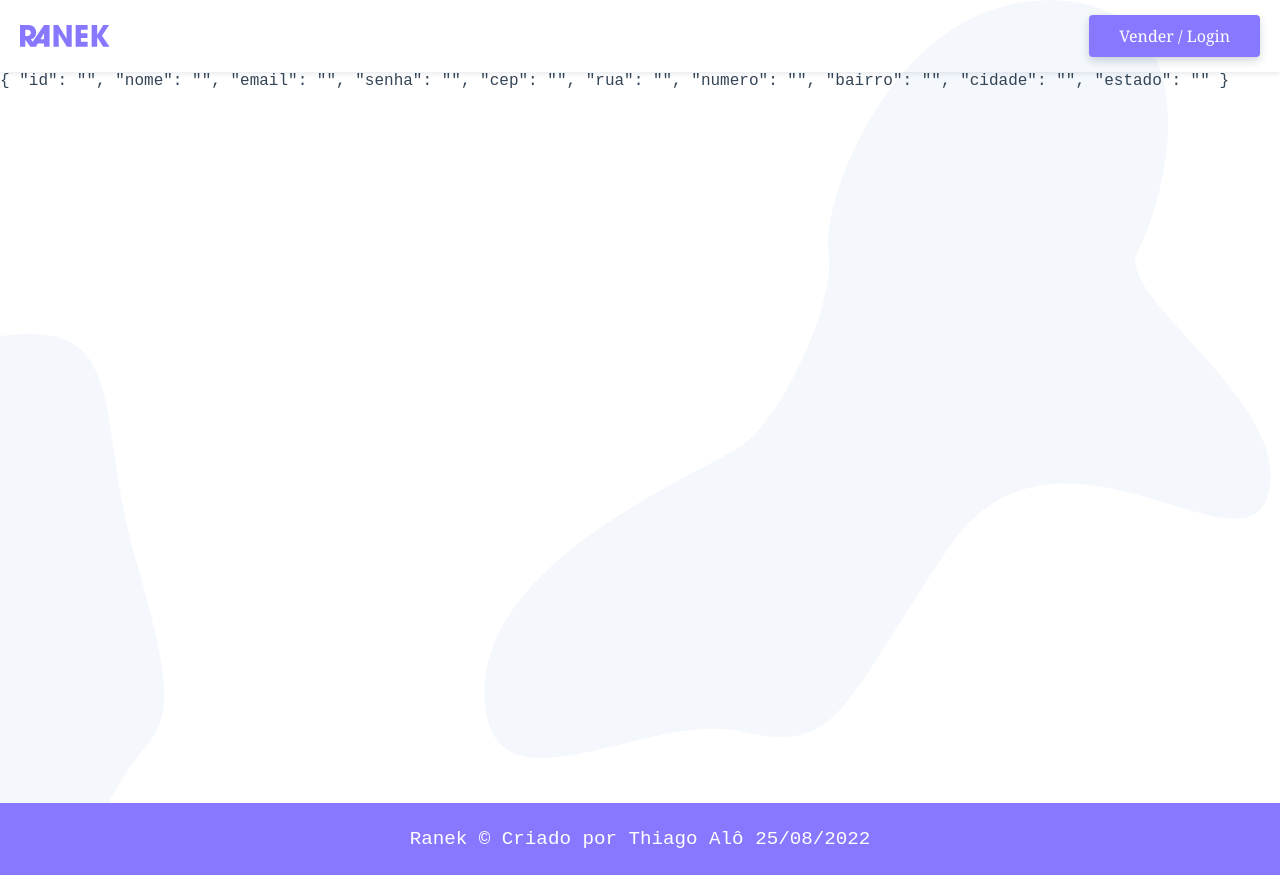
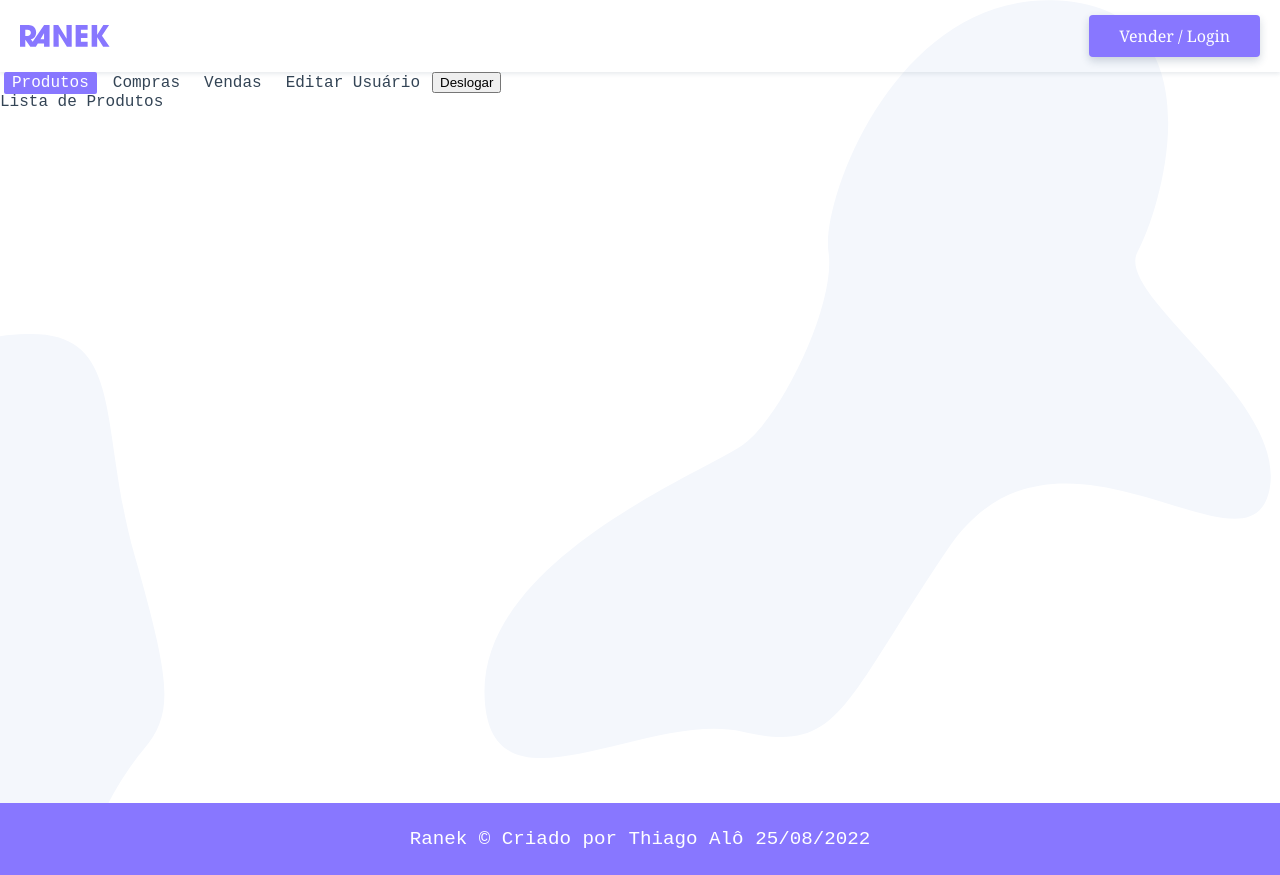
Before and after one commit to Thiago-Alo/Ranek---Vue-Vuex-Vue-Router, a Vue app in the folder ranek/: page /usuario in a window 1280 px wide. Built offline with nearby package versions, Linux system fonts and the light colour scheme.

Commit message:
add Deslogar, e sidenav na tela do usuario

```diff
--- a/ranek/src/components/LoginCriar.vue
+++ b/ranek/src/components/LoginCriar.vue
@@ -8,7 +8,7 @@
       <button v-if="!criar" class="btn" @click="criar = true">Criar Conta</button>
     <!-- V-ELSE se o v-if="!criar" for TRUE, exibe o formulario  -->
       <UsuarioFrom v-else>
-        <button class="btn btn-form">Criar Usuário</button>
+        <button class="btn btn-form" @click.prevent="criarUsuario">Criar Usuário</button>
       </UsuarioFrom>
     </transition>
   </section>
@@ -25,7 +25,28 @@ export default {
             criar: false
         };
     },
-    components: { UsuarioFrom }
+    components: { UsuarioFrom },
+    methods:{
+      //o ASYNC informa que e uma função assincrona
+      async criarUsuario(){
+        //try = a TENTE isto, se não consegui, faça o CATCH
+        try{
+          //Os AWAIT são executado em ordem, 1 so começa apos o outro ser executado
+          //Este "criarUsuario" é o nome da ACTION que regristrei em store/index.js
+          await this.$store.dispatch("criarUsuario", this.$store.state.usuario);
+          //Ao Criar o Usuario, ja faz login automaticamente
+          await this.$store.dispatch(
+            "getUsuario",
+            this.$store.state.usuario.email
+          );
+          //Envia para a tela do usuario ao fazer login
+          this.$router.push({ name: "usuario" });
+          //tratamento de erros
+        } catch (error) {
+          console.log(error);
+        }
+      }
+    }
 };
 </script>
 
--- a/ranek/src/components/UsuarioFrom.vue
+++ b/ranek/src/components/UsuarioFrom.vue
@@ -8,7 +8,7 @@
     <label for="senha">Senha</label>
     <input id="senha" name="senha" type="password" v-model="senha">
     <label for="cep">Cep</label>
-    <input id="cep" name="cep" type="text" v-model="cep">
+    <input id="cep" name="cep" type="text" v-model="cep" @keyup="preencherCep">
     <label for="rua">Rua</label>
     <input id="rua" name="rua" type="text" v-model="rua">
     <label for="numero">Numero</label>
@@ -29,8 +29,15 @@
 <script>
 // Import da função mapFields
 import { mapFields } from "@/helpes(buscas)";
+import { getCep } from "@/services";
 export default {
   name: "UsuarioForm",
+  data(){
+    return{
+      rua: "",
+
+    }
+  },
   //COMPUTED é onde se faz alterações que retornam algo
   computed:{
     //Executando o mapFields({})
@@ -52,6 +59,22 @@ export default {
     //     this.$store.commit("UPDATE_USUARIO", {nome: value})
     //   }
     // }
+  },
+  methods:{
+    //Méthods para preencher automaticamente os campos do form através do CEP
+    preencherCep(){
+      //Este REGEX e para IGNORAR campos vazios e tudo que nao seja numero
+      const cep = this.cep.replace(/\D/g, "");
+      //Depois de limpar que faz a requisição a API através da função getCEP() em services.js
+      if(cep.length === 8){
+        getCep(cep).then(response => {
+          this.rua = response.data.logradouro;
+          this.bairro = response.data.bairro;
+          this.estado= response.data.uf;
+          this.cidade = response.data.localidade;
+        })
+      }
+    }
   }
 };
 </script>
--- a/ranek/src/router/index.js
+++ b/ranek/src/router/index.js
@@ -4,6 +4,10 @@ import HomeView from '../views/HomeView.vue'
 import ProdutoSingle from '@/views/ProdutoSingle'
 import LoginView from '@/views/LoginView'
 import UsuarioView from '@/views/usuario/UsuarioView'
+import UsuarioProdutos from '@/views/usuario/UsuarioProdutos'
+import UsuarioCompras from '@/views/usuario/UsuarioCompras'
+import UsuarioEditar from '@/views/usuario/UsuarioEditar'
+import UsuarioVendas from '@/views/usuario/UsuarioVendas'
 
 Vue.use(VueRouter)
 
@@ -28,8 +32,29 @@ const routes = [
   },
   {
     path: '/usuario',
-    name: 'usuario',
-    component: UsuarioView
+    component: UsuarioView,
+    children:[
+      {
+        path: "",
+        name: "usuario",
+        component: UsuarioProdutos,
+      },
+      {
+        path: "compras",
+        name: "compras",
+        component: UsuarioCompras,
+      },
+      {
+        path: "vendas",
+        name: "vendas",
+        component: UsuarioVendas,
+      },
+      {
+        path: "editar",
+        name: "usuario-editar",
+        component: UsuarioEditar,
+      }
+    ]
   }
 
 ]
--- a/ranek/src/services.js
+++ b/ranek/src/services.js
@@ -15,6 +15,12 @@ export const api = {
     return axiosInstance.get(endpoint);
   },
   post(endpoint, body) {
+    //O BODY tem de ser sempre um objeto, que no caso será o USUARIO
+    //através da função criarUsuario() em store/index.js
     return axiosInstance.post(endpoint, body);
   }
 };
+//Função usando AXIOS para passar o CEP digitado em UsuarioForm.vue para a API
+export function getCep(cep){
+  return axios.get(`https://viacep.com.br/ws/${cep}/json/ `)
+}
--- a/ranek/src/store/index.js
+++ b/ranek/src/store/index.js
@@ -43,13 +43,37 @@ export default new Vuex.Store({
     //Método para fazer login através do usuario
     getUsuario(context, payload){
       //endereço do usuario
-      api.get(`/usuario/${payload}`).then(r => {
+      return api.get(`/usuario/${payload}`).then(response => {
         //Quando for feito o LOGIN, faz update do usuario para saber qual usuario esta acessando
-        context.commit("UPDATE_USUARIO", r.data);
+        context.commit("UPDATE_USUARIO", response.data);
         //Q faz update do LOGIN para TRUE
         context.commit("UPDATE_LOGIN", true);
       })
-    }
+    },
+    criarUsuario(context, payload){
+      //Faz upadete do ID
+      context.commit("UPDATE_USUARIO", { id: payload.email });
+      //o PAYLOAD vai ser o objeto com todas as informações do usuario
+      return api.post("/usuario", payload);
+    },
+    //Ao executar DeslogarUsuario limpa os campos do usuario
+    deslogarUsuario(context) {
+      //Faz uma mutação para UPDATE_USUARIO limpando os dados logados
+      context.commit("UPDATE_USUARIO", {
+        id: "",
+        nome: "",
+        email: "",
+        senha: "",
+        cep: "",
+        rua: "",
+        numero: "",
+        bairro: "",
+        cidade: "",
+        estado: ""
+      });
+      //Passa o LOGIN para FALSE (O USUARIO NÃO ESTA MAIS LOGADO)
+      context.commit("UPDATE_LOGIN", false);
+    },
   },
   modules: {
   }
--- /dev/null
+++ b/ranek/src/views/usuario/UsuarioCompras.vue
@@ -0,0 +1,10 @@
+<template>
+  <p>Lista de Compras</p>
+</template>
+
+<script>
+export default {};
+</script>
+
+<style>
+</style>
--- /dev/null
+++ b/ranek/src/views/usuario/UsuarioEditar.vue
@@ -0,0 +1,10 @@
+<template>
+  <p>Lista de Editar</p>
+</template>
+
+<script>
+export default {};
+</script>
+
+<style>
+</style>
--- /dev/null
+++ b/ranek/src/views/usuario/UsuarioProdutos.vue
@@ -0,0 +1,10 @@
+<template>
+  <p>Lista de Produtos</p>
+</template>
+
+<script>
+export default {};
+</script>
+
+<style>
+</style>
--- /dev/null
+++ b/ranek/src/views/usuario/UsuarioVendas.vue
@@ -0,0 +1,10 @@
+<template>
+  <p>Lista de Vendas</p>
+</template>
+
+<script>
+export default {};
+</script>
+
+<style>
+</style>
--- a/ranek/src/views/usuario/UsuarioView.vue
+++ b/ranek/src/views/usuario/UsuarioView.vue
@@ -1,15 +1,45 @@
 <template>
-  <section>
-    <p>{{$store.state.usuario}}</p>
+  <section class="usuario">
+    <nav class="sidenav">
+      <ul>
+        <!-- Os :to="{name: 'xXxX'}" são os caminho para acessar os componentes filhos registrados em router/index.js -->
+        <li>
+          <router-link :to="{name: 'usuario'}">Produtos</router-link>
+        </li>
+        <li>
+          <router-link :to="{name: 'compras'}">Compras</router-link>
+        </li>
+        <li>
+          <router-link :to="{name: 'vendas'}">Vendas</router-link>
+        </li>
+        <li>
+          <router-link :to="{name: 'usuario-editar'}">Editar Usuário</router-link>
+        </li>
+        <li>
+          <!-- Button para deslogar e limpas as informações do usuario -->
+          <button @click.prevent="deslogar">Deslogar</button>
+        </li>
+      </ul>
+    </nav>
+    <transition mode="out-in">
+      <router-view></router-view>
+    </transition>
   </section>
 </template>
 
 <script>
 export default {
-    name: "UsuarioView",
-}
+  name: "UsuarioView",
+  methods: {
+    //Desloga o usuario
+    deslogar() {
+      this.$store.dispatch("deslogarUsuario");
+      //Ao deslogar, retorna a pagina de /LOGIN
+      this.$router.push("/login");
+    }
+  }
+};
 </script>
 
 <style>
-
 </style>
```
Also changed, not shown: 1 other file (tests, documents, lock files or other folders).
